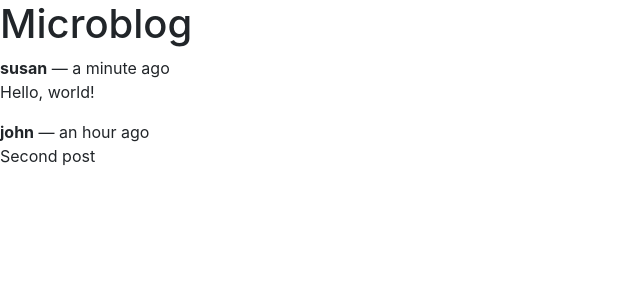
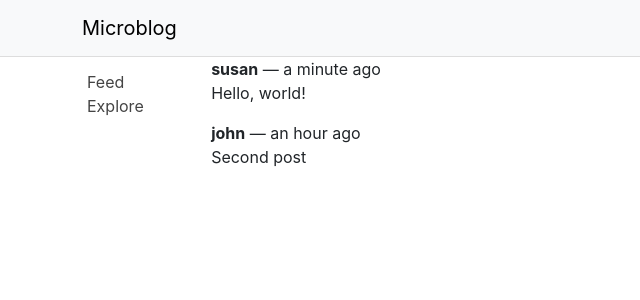
Before and after one commit to jasencarroll/react-microblog, a React (Create React App) app: page / in a window 1280 px wide. Shown: the top 300 px of the page, without its empty margins (0-640 px from the left). Built offline with nearby package versions, Linux system fonts and the light colour scheme.

Commit message:
chapter 3, last commit was chapter 2

```diff
--- a/src/App.js
+++ b/src/App.js
@@ -1,39 +1,15 @@
+import Container from 'react-bootstrap/Container';
+import Header from './components/Header';
+import Body from './components/Body';
+import Posts from './components/Posts';
+
 export default function App() {
-  const posts = [
-    {
-      id: 1,
-      text: 'Hello, world!',
-      timestamp: 'a minute ago',
-      author: {
-        username: 'susan',
-      },
-    },
-    {
-      id: 2,
-      text: 'Second post',
-      timestamp: 'an hour ago',
-      author: {
-        username: 'john',
-      },
-    },
-  ];
-
   return (
-    <>
-      <h1>Microblog</h1>
-      {posts.length === 0 ?
-        <p>There are no blog posts.</p>
-      :
-        posts.map(post => {
-          return (
-            <p key={post.id}>
-              <b>{post.author.username}</b> &mdash; {post.timestamp}
-              <br />
-              {post.text}
-            </p>
-          );
-        })
-      }
-    </>
+    <Container fluid className="App">
+      <Header />
+      <Body sidebar>
+        <Posts />
+      </Body>
+    </Container>
   );
 }
--- /dev/null
+++ b/src/components/Body.js
@@ -0,0 +1,16 @@
+import Container from 'react-bootstrap/Container';
+import Stack from 'react-bootstrap/Stack';
+import Sidebar from './Sidebar';
+
+export default function Body({ sidebar, children }) {
+  return (
+    <Container>
+      <Stack direction="horizontal" className="Body">
+        {sidebar && <Sidebar />}
+        <Container className="Content">
+          {children}
+        </Container>
+      </Stack>
+    </Container>
+  );
+}
--- /dev/null
+++ b/src/components/Header.js
@@ -0,0 +1,12 @@
+import Navbar from 'react-bootstrap/Navbar';
+import Container from 'react-bootstrap/Container';
+
+export default function Header() {
+  return (
+    <Navbar bg="light" sticky="top" className="Header">
+      <Container>
+        <Navbar.Brand>Microblog</Navbar.Brand>
+      </Container>
+    </Navbar>
+  );
+}
--- /dev/null
+++ b/src/components/Posts.js
@@ -0,0 +1,38 @@
+export default function Posts() {
+    const posts = [
+      {
+        id: 1,
+        text: 'Hello, world!',
+        timestamp: 'a minute ago',
+        author: {
+          username: 'susan',
+        },
+      },
+      {
+        id: 2,
+        text: 'Second post',
+        timestamp: 'an hour ago',
+        author: {
+          username: 'john',
+        },
+      },
+    ];
+
+    return (
+      <>
+        {posts.length === 0 ?
+          <p>There are no blog posts.</p>
+        :
+          posts.map(post => {
+            return (
+              <p key={post.id}>
+                <b>{post.author.username}</b> &mdash; {post.timestamp}
+                <br />
+                {post.text}
+              </p>
+            );
+          })
+        }
+      </>
+    );
+  }
--- /dev/null
+++ b/src/components/Sidebar.js
@@ -0,0 +1,15 @@
+import Navbar from "react-bootstrap/Navbar";
+import Nav from "react-bootstrap/Nav";
+
+export default function Sidebar() {
+  return (
+    <Navbar sticky="top" className="flex-column Sidebar">
+      <Nav.Item>
+        <Nav.Link href="/">Feed</Nav.Link>
+      </Nav.Item>
+      <Nav.Item>
+        <Nav.Link href="/explore">Explore</Nav.Link>
+      </Nav.Item>
+    </Navbar>
+  );
+}
--- a/src/index.css
+++ b/src/index.css
@@ -11,3 +11,36 @@
   font-family: source-code-pro, Menlo, Monaco, Consolas, 'Courier New',
     monospace;
 }
+
+.App {
+  padding: 0;
+}
+
+.Header {
+  border-bottom: 1px solid #ddd;
+}
+
+.Sidebar {
+  width: 120px;
+  margin: 5px;
+  position: sticky;
+  top: 62px;
+  align-self: flex-start;
+  align-items: start;
+}
+
+.Sidebar .nav-item {
+  width: 100%;
+}
+
+.Sidebar a {
+  color: #444;
+}
+
+.Sidebar a:hover {
+  background-color: #eee;
+}
+
+.Sidebar a:visited {
+  color: #444;
+}
```
